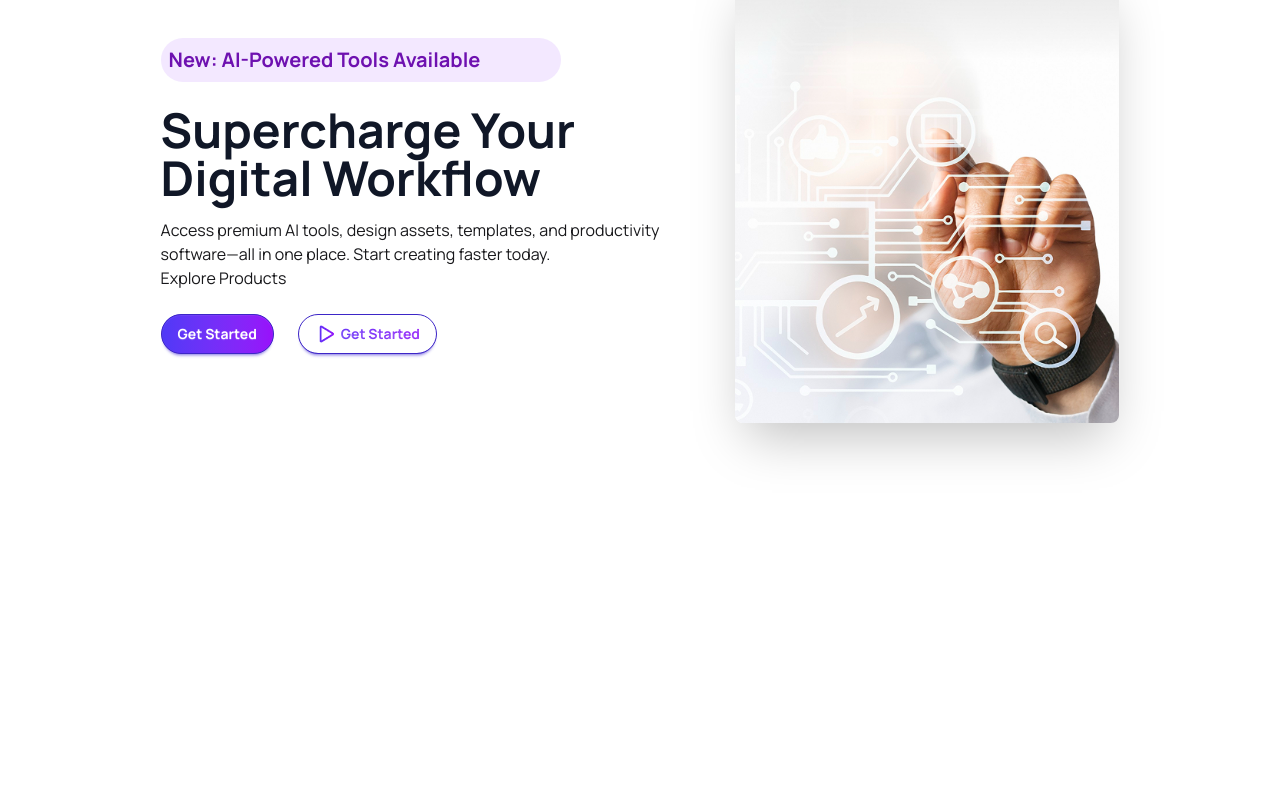
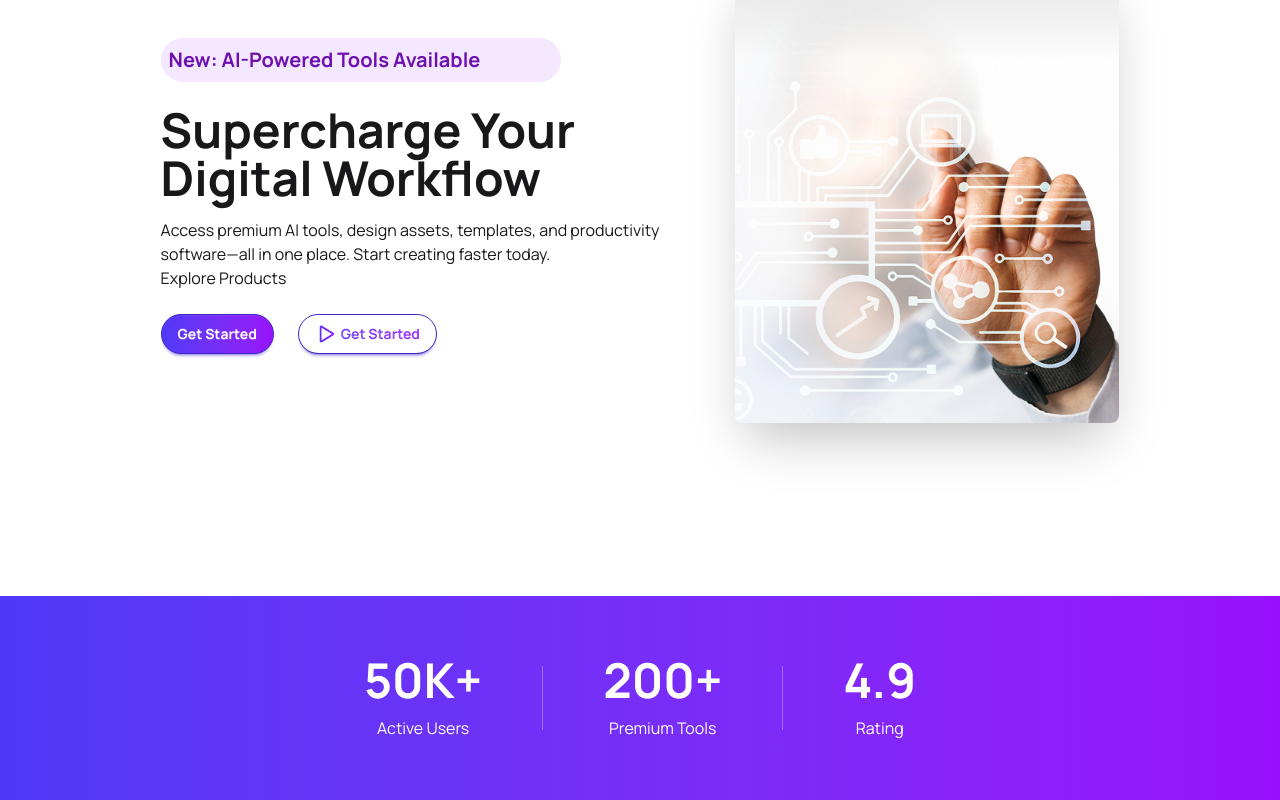
Before and after one commit to Juadul-Ahmed/Digi-tools, a React (Vite) app: page / in a window 1280 px wide. Shown: the part 269-1069 px from the top of the page. Before the commit the page ends 865 px from the top, so only its background shows below. Built offline with nearby package versions, Linux system fonts and the light colour scheme.

Commit message:
count section added

```diff
--- a/src/App.jsx
+++ b/src/App.jsx
@@ -1,4 +1,5 @@
 import BannerSection from "./Components/BannerSection"
+import Count from "./Components/Count"
 import NavBar from "./Components/NavBar"
 
 function App() {
@@ -8,6 +9,7 @@ function App() {
     <>
    <NavBar/>
    <BannerSection/>
+   <Count/>
     </>
   )
 }
--- a/src/Components/BannerSection.jsx
+++ b/src/Components/BannerSection.jsx
@@ -9,12 +9,16 @@ const BannerSection = () => {
           className="max-w-sm rounded-lg shadow-2xl ml-15"
         />
 
-        <div className="">
+        <div>
+
+
           <p className="mb-6 w-100 bg-purple-100 text-purple-800 text-xl font-bold rounded-full p-2">
-            New: AI-Powered Tools Available
+                   New: AI-Powered Tools Available
           </p>
-          <p className="mb-4 text-5xl font-bold text-[#101727]">
-            Supercharge Your <br /> Digital Workflow
+
+
+          <p className="mb-4 text-5xl font-bold [text-#101727]">
+            Supercharge Your <br/> Digital Workflow
           </p>
           <p className="mb-6">
             Access premium AI tools, design assets, templates, and productivity <br />
--- /dev/null
+++ b/src/Components/Count.jsx
@@ -0,0 +1,24 @@
+import React from 'react';
+
+const Count = () => {
+  return (
+    <div className='flex justify-center items-center gap-15 text-center bg-gradient-to-r from-indigo-600 to-purple-600 text-white p-15'>
+      <div className='space-y-3'>
+        <h1 className='text-5xl font-bold'>50K+</h1>
+        <p className=''>Active Users</p>
+      </div>
+      <div className='h-16 w-[1px] bg-white/30'></div>
+      <div className='space-y-3'>
+        <h1 className='text-5xl font-bold'>200+</h1>
+        <p className=''>Premium Tools</p>
+      </div>
+      <div className='h-16 w-[1px] bg-white/30'></div>
+      <div className='space-y-3'>
+        <h1 className=' text-5xl font-bold'>4.9</h1>
+        <p className=''>Rating</p>
+      </div>
+    </div>
+  );
+};
+
+export default Count;
```
Also changed, not shown: public/rounded.png (added).
